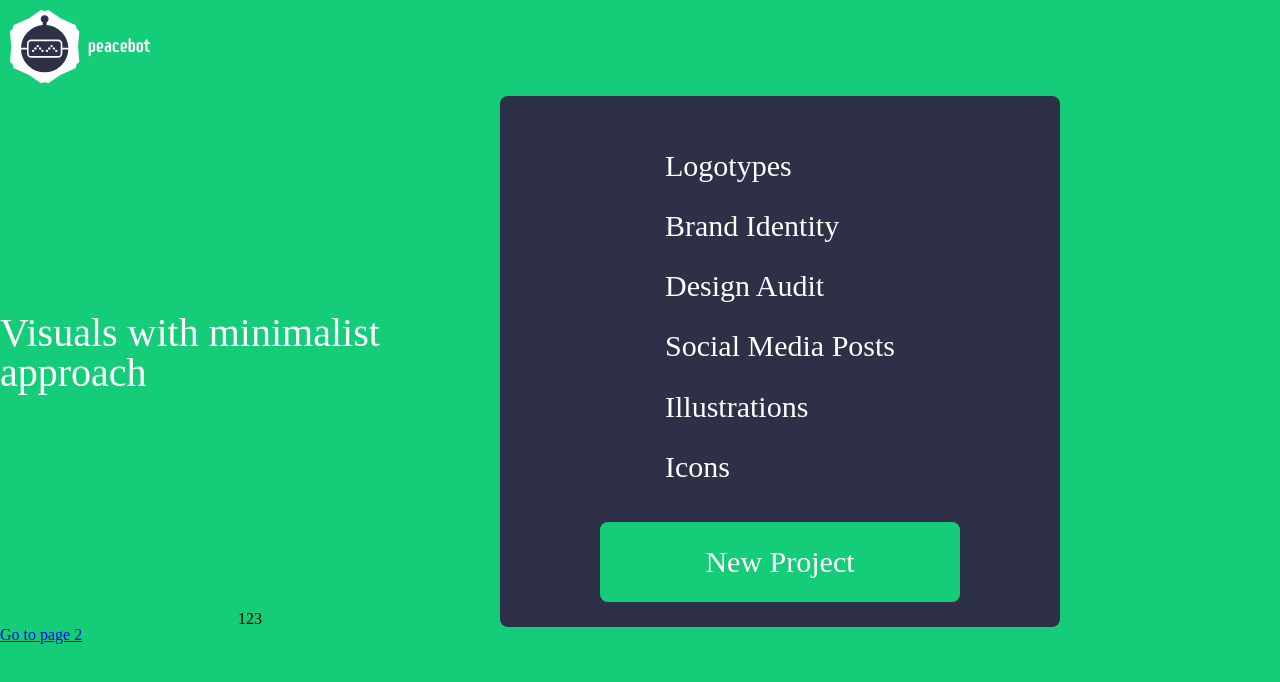
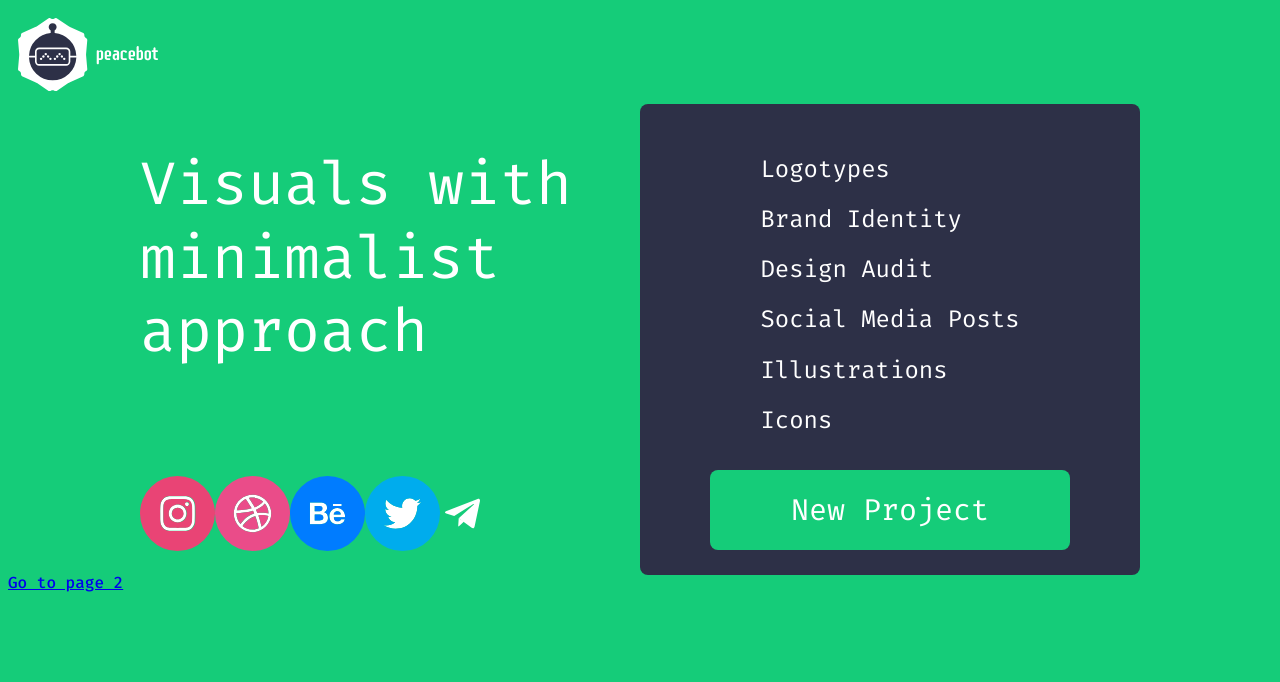
Before and after one commit to d-ivashchuk/peacebot, a Gatsby site: page / in a window 1280 px wide. Built offline with nearby package versions, Linux system fonts and the light colour scheme; Gatsby itself is replaced by a stand-in of ours.

Commit message:
finish header

```diff
--- a/package.json
+++ b/package.json
@@ -33,7 +33,8 @@
     "test": "echo \"Error: no test specified\" && exit 1"
   },
   "devDependencies": {
-    "prettier": "^1.15.2"
+    "prettier": "^1.15.2",
+    "react-social-icons": "^3.0.0"
   },
   "repository": {
     "type": "git",
--- a/src/components/Hero/Hero.js
+++ b/src/components/Hero/Hero.js
@@ -1,12 +1,13 @@
-import React from 'react';
+import React from 'react'
 import styled from 'styled-components'
 
 import NewProject from '../NewProject/NewProject'
 import Info from '../Info/Info'
 
 const StyledHero = styled.div`
-display:flex;
-flex-wrap:wrap;
+  display: flex;
+  justify-content: center;
+  flex-wrap: wrap;
 `
 
 const Hero = () => {
@@ -15,10 +16,7 @@ const Hero = () => {
       <Info />
       <NewProject />
     </StyledHero>
-
-
-
   )
 }
 
-export default Hero;
+export default Hero
--- a/src/components/Info/Info.js
+++ b/src/components/Info/Info.js
@@ -1,30 +1,38 @@
-import React from 'react';
-
+import React from 'react'
 import styled from 'styled-components'
 
+import SocialBlock from '../SocialBlock/SocialBlock'
 
 const StyledInfoWrapper = styled.div`
-display:flex;
-flex-direction:column;
-align-items:center;
+  display: flex;
+  flex-direction: column;
+  justify-content: space-around;
 `
-const StyledInfo = styled.h1`
-max-width:500px;
-font-size:40px;
-color:white;
-margin:auto;
-`
-const StyledSocial = styled.div`
-
+const StyledInfo = styled.div`
+  max-width: 500px;
+  font-size: 60px;
+  font-weight: normal;
+  font-style: normal;
+  font-stretch: normal;
+  line-height: 1.23;
+  letter-spacing: normal;
+  color: white;
+  @media (max-width: 1015px) {
+    margin-top: 50px;
+    text-align: center;
+  }
 `
 
 const Info = () => {
-    return (
-        <StyledInfoWrapper>
-            <StyledInfo>Visuals with minimalist approach</StyledInfo>
-            <StyledSocial>123</StyledSocial>
-        </StyledInfoWrapper>
-    );
+  return (
+    <StyledInfoWrapper>
+      <StyledInfo>
+        Visuals with minimalist <br />
+        approach
+      </StyledInfo>
+      <SocialBlock />
+    </StyledInfoWrapper>
+  )
 }
 
-export default Info;
+export default Info
--- a/src/components/NewProject/NewProject.js
+++ b/src/components/NewProject/NewProject.js
@@ -1,57 +1,59 @@
-import React, { Component } from 'react';
+import React, { Component } from 'react'
 import styled from 'styled-components'
 
 import Button from '../../ui/Button/Button'
 
 const StyledNewProject = styled.div`
-  padding:25px;
-  width: 560px;
-  min-height:400px;
+  padding: 25px;
+  width: 500px;
+  min-height: 400px;
   border-radius: 8px;
   background-color: #2d3047;
-  display:flex;
-  flex-direction:column;
-  button{
-      margin:auto;
+  display: flex;
+  flex-direction: column;
+  button {
+    margin: auto;
   }
 `
 const StyledList = styled.ul`
-padding:20px;
-max-width:300px;
-display:flex;
-flex-direction:column;
-margin:auto;
-li{
-    color:white;
-    font-size: 30px;
+  padding: 20px;
+  max-width: 300px;
+  display: flex;
+  flex-direction: column;
+  margin: auto;
+  li {
+    color: white;
+    font-size: 24px;
     font-weight: normal;
     font-style: normal;
     font-stretch: normal;
     line-height: 1.67;
     letter-spacing: normal;
-    margin-bottom:10px;
+    margin-bottom: 10px;
   }
 `
 
 class NewProject extends Component {
   render() {
-
-        const listItems = ['Logotypes', 'Brand Identity', 'Design Audit',
-            'Social Media Posts', 'Illustrations', 'Icons']
+    const listItems = [
+      'Logotypes',
+      'Brand Identity',
+      'Design Audit',
+      'Social Media Posts',
+      'Illustrations',
+      'Icons',
+    ]
 
     const list = listItems.map(item => {
       return <li key={item}>{item}</li>
     })
     return (
       <StyledNewProject>
-                <StyledList>
-                    {list}
-                </StyledList>
+        <StyledList>{list}</StyledList>
         <Button />
       </StyledNewProject>
-
-        );
+    )
   }
 }
 
-export default NewProject;
+export default NewProject
--- /dev/null
+++ b/src/components/SocialBlock/SocialBlock.js
@@ -0,0 +1,68 @@
+import React from 'react'
+import { SocialIcon } from 'react-social-icons'
+import styled from 'styled-components'
+import Telegram from '../../assets/telegram.svg'
+
+const StyledSocialBlock = styled.div`
+  position: relative;
+  top: 20px;
+  @media (max-width: 1015px) {
+    position: relative;
+    top: 0;
+    padding: 80px;
+  }
+`
+
+const StyledSocialIcon = styled(SocialIcon)`
+  .social-svg-icon {
+    fill: white !important;
+  }
+`
+const StyledTelegram = styled(Telegram)`
+  padding: 5px;
+  display: inline-block;
+  width: 45px;
+  height: 45px;
+  position: relative;
+  overflow: hidden;
+  vertical-align: middle;
+`
+
+const SocialBlock = () => {
+  const social = [
+    'https://instagram.com/peacebot',
+    'https://dribbble.com/peacebot',
+    'https://www.behance.net/user/?username=peacebot',
+    'https://twitter.com/peacebot_t',
+  ]
+
+  const icons = social.map(url => (
+    <StyledSocialIcon
+      key={url}
+      url={url}
+      color="transparent"
+      style={{ height: 75, width: 75 }}
+    />
+  ))
+
+  const telegram = (
+    <a
+      href="https://t.me/peacebot_t
+
+      "
+      target="_blank"
+      rel="noopener noreferrer"
+    >
+      <StyledTelegram />
+    </a>
+  )
+
+  return (
+    <StyledSocialBlock>
+      {icons}
+      {telegram}
+    </StyledSocialBlock>
+  )
+}
+
+export default SocialBlock
--- a/src/components/header.js
+++ b/src/components/header.js
@@ -1,20 +1,21 @@
 import { Link } from 'gatsby'
 import PropTypes from 'prop-types'
 import React from 'react'
+import styled from 'styled-components'
 
 import Logo from './Logo/logo'
 
+const StyledHeader = styled.nav`
+  max-width: 1500px;
+  margin: auto;
+`
+
 const Header = ({ siteTitle }) => (
-  <div>
-    <Link
-      to="/"
-    >
+  <StyledHeader>
+    <Link to="/">
       <Logo />
     </Link>
-
-
-
-  </div>
+  </StyledHeader>
 )
 
 Header.propTypes = {
--- /dev/null
+++ b/src/layouts/index.css
@@ -0,0 +1,5 @@
+@import url('https://fonts.googleapis.com/css?family=Fira+Mono');
+
+html {
+  font-family: 'Fira Mono', monospace;
+}
--- a/src/layouts/index.js
+++ b/src/layouts/index.js
@@ -2,7 +2,7 @@ import React from 'react'
 import PropTypes from 'prop-types'
 import Helmet from 'react-helmet'
 import { StaticQuery, graphql } from 'gatsby'
-
+import './index.css'
 import GlobalStyle from '../styles/global'
 
 import Header from '../components/header'
@@ -30,9 +30,7 @@ const Layout = ({ children }) => (
           <html lang="en" />
         </Helmet>
         <Header siteTitle={data.site.siteMetadata.title} />
-        <div>
-          {children}
-        </div>
+        <div>{children}</div>
         <GlobalStyle />
       </>
     )}
--- a/src/styles/global.js
+++ b/src/styles/global.js
@@ -1,33 +1,11 @@
 import { createGlobalStyle } from 'styled-components'
 import theme from './theme'
-
-
 
 const GlobalStyle = createGlobalStyle`
   /* http://meyerweb.com/eric/tools/css/reset/
    v2.0 | 20110126
    License: none (public domain)
   */
-  html, body, div, span, applet, object, iframe,
-  h1, h2, h3, h4, h5, h6, p, blockquote, pre,
-  a, abbr, acronym, address, big, cite, code,
-  del, dfn, em, img, ins, kbd, q, s, samp,
-  small, strike, strong, sub, sup, tt, var,
-  b, u, i, center,
-  dl, dt, dd, ol, ul, li,
-  fieldset, form, label, legend,
-  table, caption, tbody, tfoot, thead, tr, th, td,
-  article, aside, canvas, details, embed,
-  figure, figcaption, footer, header, hgroup,
-  menu, nav, output, ruby, section, summary,
-  time, mark, audio, video {
-    margin: 0;
-    padding: 0;
-    border: 0;
-    font-size: 100%;
-    font: inherit;
-    vertical-align: baseline;
-  }
 
   /* Added to Fix Footer to bottom of viewport */
   html, body {
@@ -91,7 +69,8 @@ const GlobalStyle = createGlobalStyle`
     font-variant-ligatures: none;
     text-rendering: optimizeLegibility;
     text-shadow: rgba(0, 0, 0, .01) 0 0 1px;
-    font-family: Fira Code;
+    @import url('https://fonts.googleapis.com/css?family=Fira+Mono:400,500');
+    font-weight:500;
 
 
   }
--- a/src/ui/Button/Button.js
+++ b/src/ui/Button/Button.js
@@ -1,4 +1,4 @@
-import React from 'react';
+import React from 'react'
 import styled from 'styled-components'
 
 const StyledButton = styled.button`
@@ -7,14 +7,24 @@ const StyledButton = styled.button`
   border-radius: 8px;
   font-size: 30px;
   background-color: #15cc79;
-  color:white;
-  cursor:pointer;
-
+  color: white;
+  cursor: pointer;
+  box-shadow: #15cc79 0px 0px 0px 0px;
+  transition: all 0.3s;
+  &:hover {
+    &:hover {
+      transform: translateY(-2px);
+      transition: all 0.3s;
+      box-shadow: rgba(21, 204, 121, 0.68) 1px 4px 16px;
+    }
+  }
 `
 const Button = () => {
-    return (
-        <StyledButton onClick={() => console.log('clicked')}>New Project</StyledButton>
-    );
+  return (
+    <StyledButton onClick={() => alert('new project')}>
+      New Project
+    </StyledButton>
+  )
 }
 
-export default Button;
+export default Button
```
Also changed, not shown: src/assets/FiraMono-Bold.ttf (added), src/assets/FiraMono-Medium.ttf (added), src/assets/FiraMono-Regular.ttf (added), src/assets/telegram.svg (added), 1 other file. Lines whose indentation alone changed are shown as unchanged.
